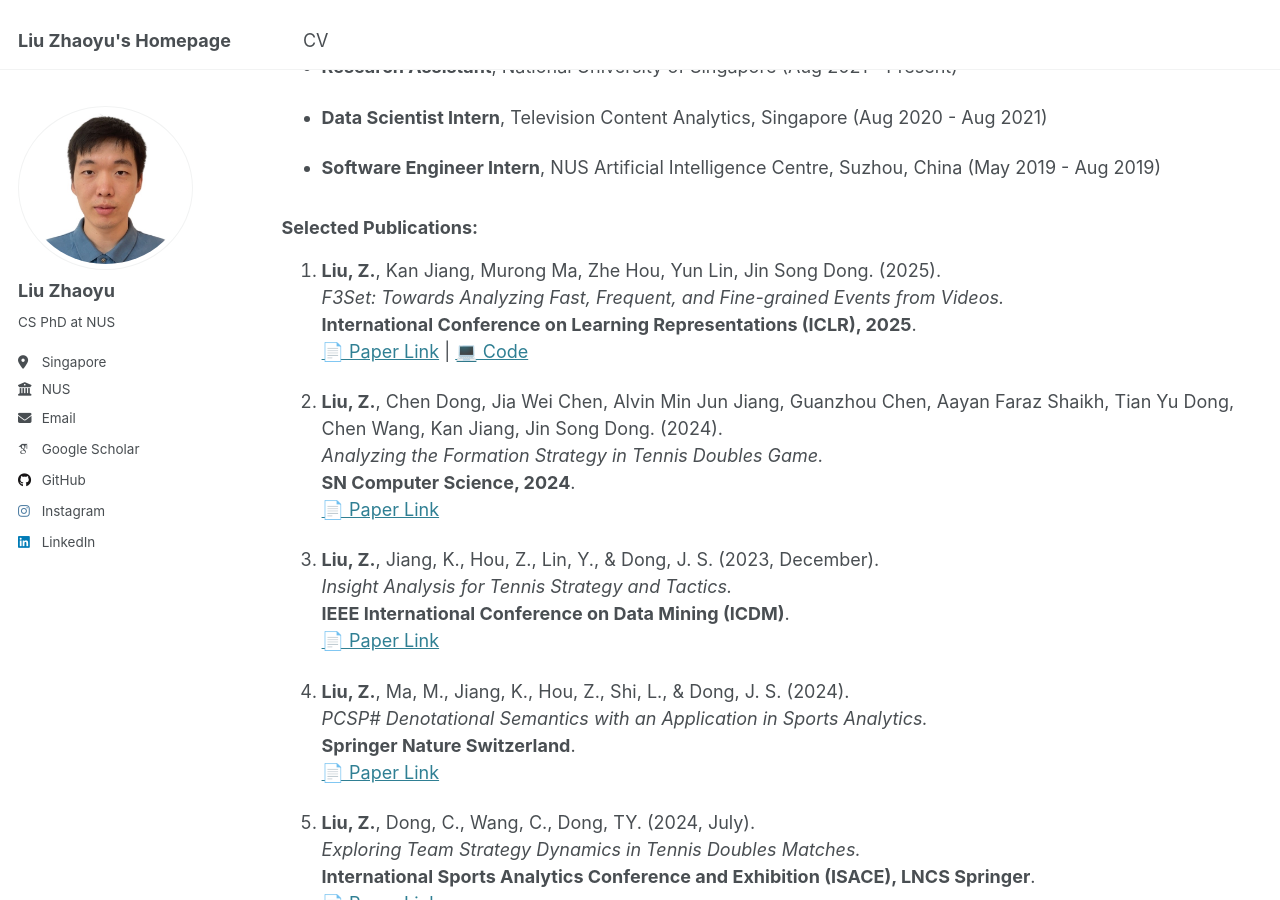
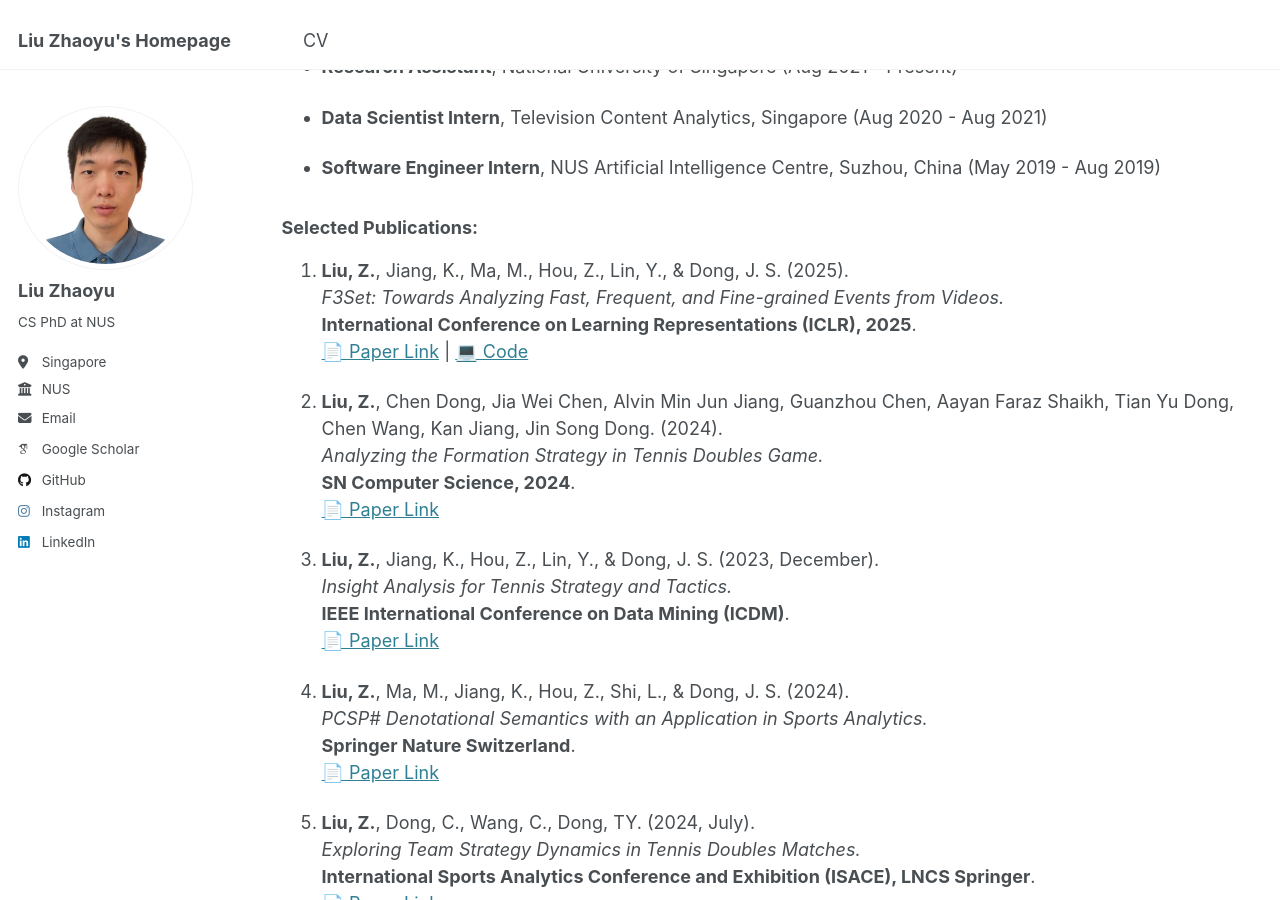
Before and after one commit to LZYAndy/lzyandy.github.io, a Jekyll site: the page built from _pages/cv.md, in a window 1280 px wide and 900 px high, scrolled down 324 px. Built offline with Jekyll 4.4.1, drawn with Linux system fonts in a browser that asks for light colours; some web fonts are replaced.

Commit message:
Update cv.md

```diff
--- a/_pages/cv.md
+++ b/_pages/cv.md
@@ -21,7 +21,7 @@ redirect_from:
 - **Software Engineer Intern**, NUS Artificial Intelligence Centre, Suzhou, China (May 2019 - Aug 2019)
 
 ### Selected Publications:
-1. **Liu, Z.**, Kan Jiang, Murong Ma, Zhe Hou, Yun Lin, Jin Song Dong. (2025).
+1. **Liu, Z.**, Jiang, K., Ma, M., Hou, Z., Lin, Y., & Dong, J. S. (2025).
    _F3Set: Towards Analyzing Fast, Frequent, and Fine-grained Events from Videos._
    **International Conference on Learning Representations (ICLR), 2025**.
    [📄 Paper Link](https://openreview.net/pdf?id=vlg5WRKHxh) | [💻 Code](https://github.com/F3Set/F3Set/tree/main)
```
